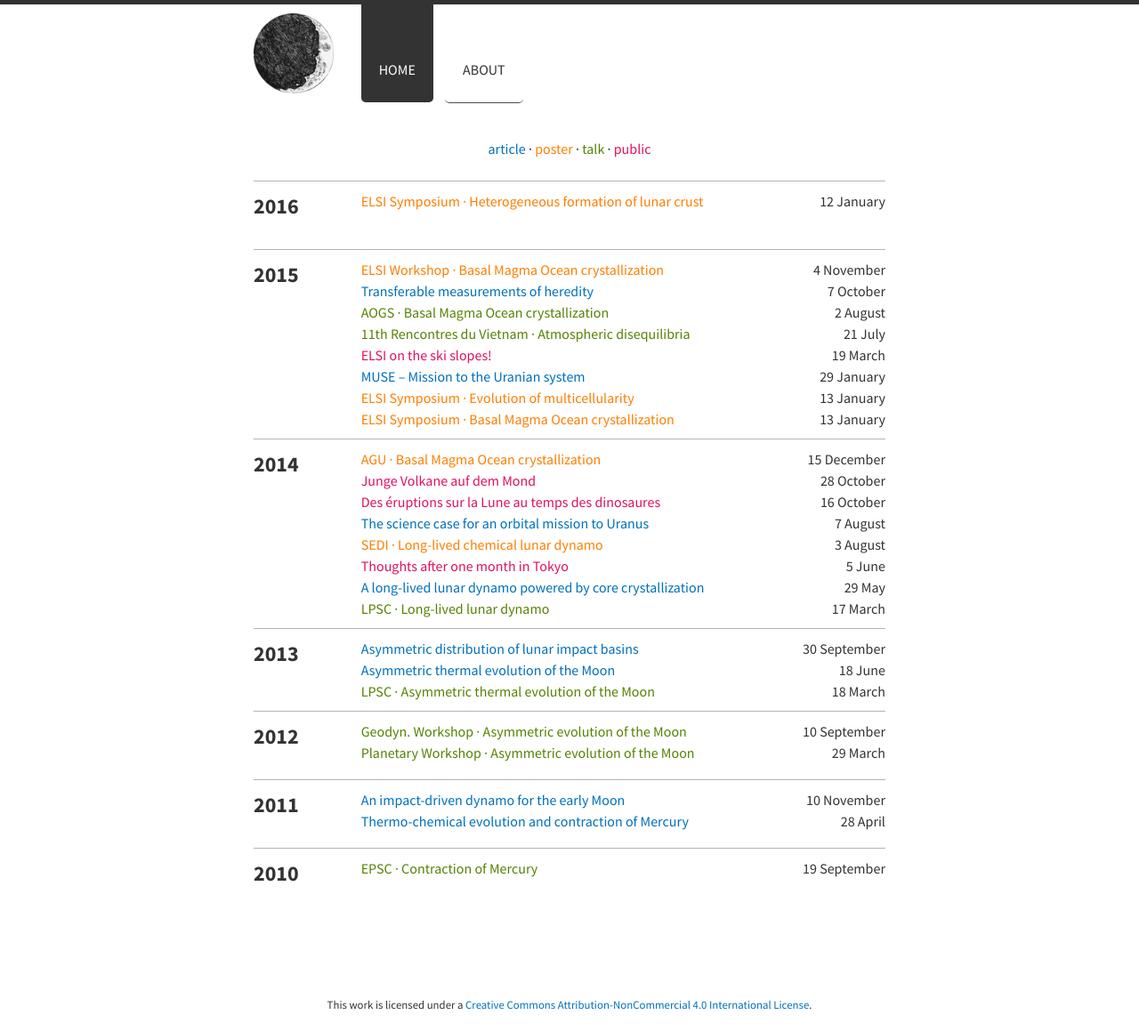
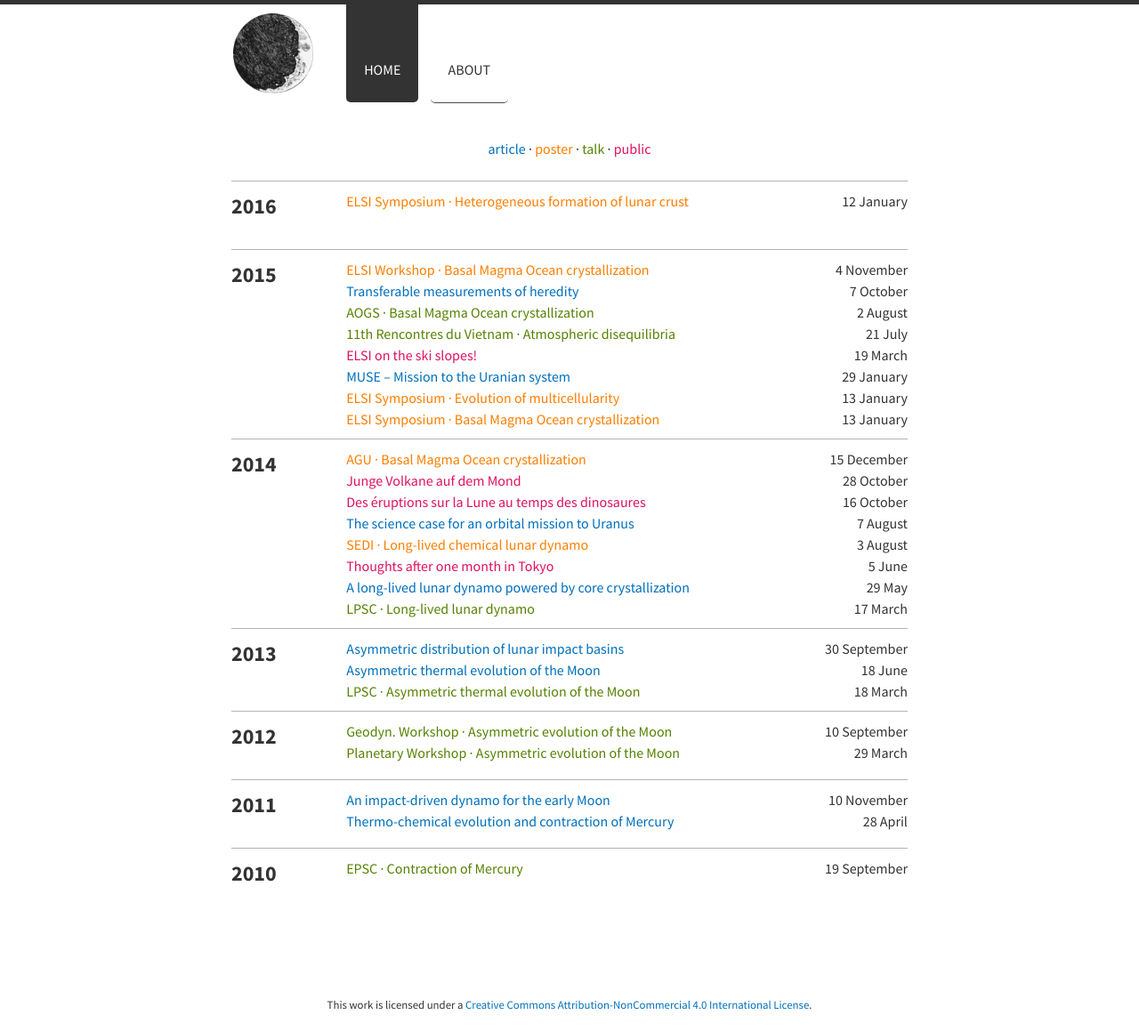
Before and after one commit to mlaneuville/mlaneuville.github.io, a Jekyll site: the page built from index.html, in a window 1280 px wide. Shown: the whole page at 89% size. Built offline with Jekyll 4.4.1, drawn with Linux system fonts in a browser that asks for light colours; nearby versions of some CDN libraries; Markdown is read by kramdown in place of the engine named in the settings.

Commit message:
css update

```diff
--- a/Gemfile
+++ b/Gemfile
@@ -1,2 +1,3 @@
 source 'https://rubygems.org'
 gem 'github-pages'
+gem 'redcarpet'
--- a/public/css/main.scss
+++ b/public/css/main.scss
@@ -147,7 +147,7 @@ footer {
 }
 
 .container {
-  max-width: 750px;
+  max-width: 800px;
   padding: 0 20px;
 }
 
```
Also changed, not shown: Gemfile.lock.
